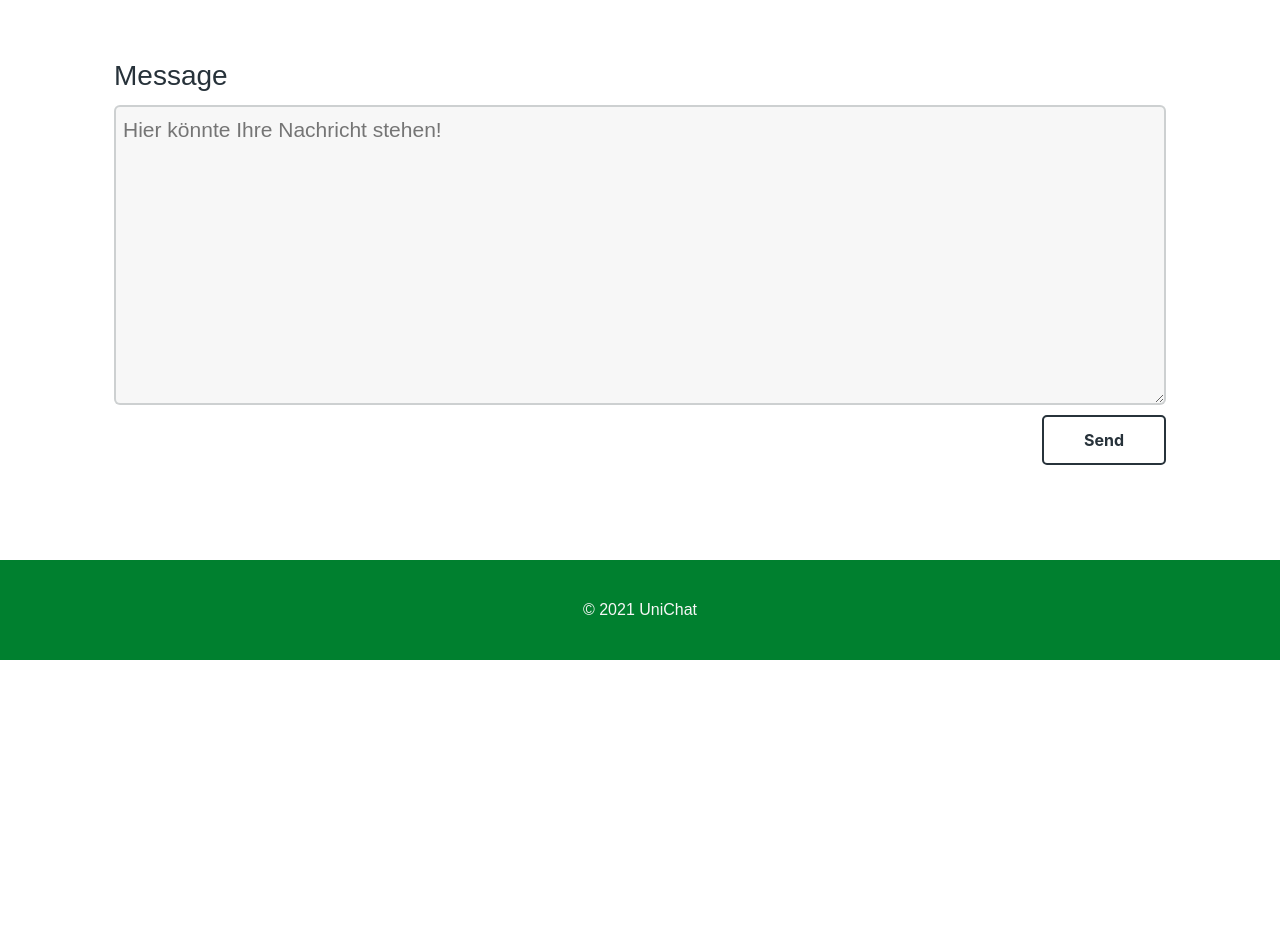
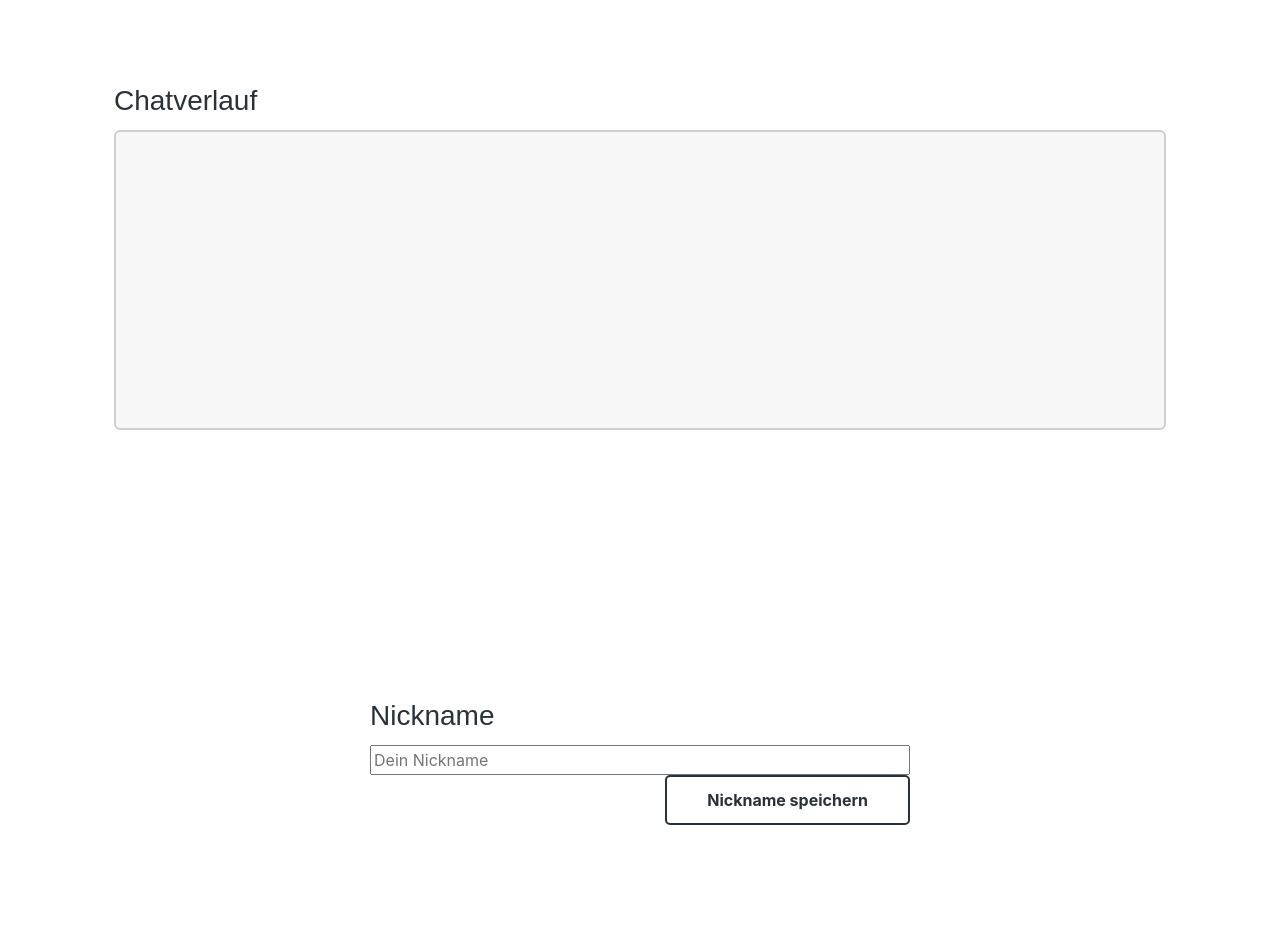
Before and after one commit to fabian-gubler/chatapp, an Angular app: page / in a window 1280 px wide. Shown: the part 140-1092 px from the top of the page. Before the commit the page ends 800 px from the top, so only its background shows below. Built offline with nearby package versions, Linux system fonts and the light colour scheme.

Commit message:
history+nickname

```diff
--- a/src/app/app.component.html
+++ b/src/app/app.component.html
@@ -1,3 +1,5 @@
 <app-header></app-header>
-<app-message></app-message>
+<app-chat_history [history]='messageHistory'></app-chat_history>
+<app-nickname (submitNickname) = 'onSubmitNickname($event)'></app-nickname>
+<app-message [nickname]='nickname' (submitMessage) = "onSubmitMessage($event)"></app-message>
 <app-footer></app-footer>
--- a/src/app/app.component.ts
+++ b/src/app/app.component.ts
@@ -7,4 +7,18 @@ import { Component } from '@angular/core';
 })
 export class AppComponent {
   title = 'app';
+
+  public messageHistory = '';
+
+  public nickname = '';
+
+  public onSubmitMessage(message: string): void {
+    this.messageHistory += message
+
+  }
+
+  public onSubmitNickname(nickname: string): void {
+    this.nickname = nickname
+  }
+
 }
--- /dev/null
+++ b/src/app/chat_history/chat_history.component.css
@@ -0,0 +1,63 @@
+.history-outercontainer{
+    width: 90%;
+    border-radius: 3px;
+    padding: 50px;
+
+    display: flex;
+    justify-content: flex-start;
+    flex-direction: column;
+    flex-wrap: wrap;
+  }
+
+.history-textcontainer{
+    width: 100%;
+    border-radius: 3px;
+    padding: 50px;
+
+    display: flex;
+    justify-content: flex-start;
+    flex-direction: column;
+    flex-wrap: wrap;
+    font-family: Arial, Helvetica, sans-serif;
+    font-size: 21px;
+    border: 2px solid var(--light-divider-color);
+    border-radius: 6px;
+    background-color: var(--light-bg-color);
+    margin-bottom: 10px;
+    padding: 7px;
+
+    height: calc(100vh - 350px);
+    max-height: 300px;
+    min-height: 50px;
+  }
+
+  .history-outercontainer label{
+    font-size: 28px;
+    color: var(--light-text-color);
+  }
+
+  .writeHistory{
+    display: flex;
+    justify-content: center;
+    align-items: center;
+    height: calc(100vh - 200px);
+  }
+
+  @media (max-width: 600px), (max-height: 500px){
+    .history-outercontainer {
+      width: 100%;
+      padding: 25px;
+    }
+    .history-outercontainer label{
+      font-size: 21px;
+    }
+    .history-textcontainer{
+      height: calc(100vh - 200px);
+      max-height: 300px;
+      font-size: 16px;
+    }
+    .writeHistory{
+      height: calc(100vh - 100px);
+
+  }
+  }
--- /dev/null
+++ b/src/app/chat_history/chat_history.component.html
@@ -0,0 +1,7 @@
+<div class = writeHistory>
+    <div class = history-outercontainer>
+        <label for="history">Chatverlauf</label>
+        <div class = "form control history-textcontainer" [innerHTML] = 'history'>
+        </div>
+    </div>
+</div>
--- /dev/null
+++ b/src/app/chat_history/chat_history.component.ts
@@ -0,0 +1,17 @@
+import { Component, Input, OnInit } from '@angular/core';
+
+@Component({
+  selector: 'app-chat_history',
+  templateUrl: './chat_history.component.html',
+  styleUrls: ['./chat_history.component.css']
+})
+export class Chat_historyComponent implements OnInit {
+
+  @Input() public history = '';
+
+  constructor() { }
+
+  ngOnInit() {
+  }
+
+}
--- a/src/app/message/message.component.html
+++ b/src/app/message/message.component.html
@@ -1,7 +1,7 @@
 <div class="writeText">
   <div class="textbox">
     <label for="message">Message</label>
-    <textarea id="message" rows="5" placeholder="Hier könnte Ihre Nachricht stehen!" [(ngModel)]="chatMessage" (keyup.enter)="post_message(chatMessage)"></textarea>
-    <button class="button" (click)="post_message(chatMessage)" [disabled]="!chatMessage">Send</button>
+    <textarea id="message" rows="5" placeholder="Hier könnte Ihre Nachricht stehen!" [(ngModel)]="chatMessage" (keyup.enter)="post_message(chatMessage, nickname)"></textarea>
+    <button class="button" (click)="post_message(chatMessage, nickname)" [disabled]="!chatMessage">Send</button>
   </div>
 </div>
--- a/src/app/message/message.component.ts
+++ b/src/app/message/message.component.ts
@@ -1,4 +1,5 @@
-import { Component, OnInit } from '@angular/core';
+import { Message } from '@angular/compiler/src/i18n/i18n_ast';
+import { Component, Output, EventEmitter, Input } from '@angular/core';
 
 @Component({
   selector: 'app-message',
@@ -8,18 +9,28 @@ import { Component, OnInit } from '@angular/core';
 
 export class MessageComponent {
 
+  @Input() public nickname = '';
+
+  @Output() public submitMessage = new EventEmitter<string>();
+
   public chatMessage = '';
 
-  public post_message(message: string): void {
+  public post_message(message: string, nickname: string): void {
 
-    /* test for empty (empty or newline because enter; maybe profanity filter*/
+    /* test for empty (empty or newline because enter; maybe profanity filter -- Problem : Closing Error with Enter prompts another error because of keyup event*/
     if (message === '' || message.startsWith('\n')) {
+      window.alert("Du kannst keine leeren Nachrichten abschicken");
+
+      this.chatMessage = '';
       return
     }
-    console.log(message)
 
-    this.chatMessage = ''
+    const timestamp: string = new Date().toLocaleString('de');
+    const finalmessage = `${nickname} : ${message} - ${timestamp} <br>`;
 
+
+    this.submitMessage.emit(finalmessage);
+    this.chatMessage = '';
 
     return
   }
--- /dev/null
+++ b/src/app/nickname/nickname.component.css
@@ -0,0 +1,59 @@
+.writeNickname{
+    display: flex;
+    justify-content: center;
+    align-items: center;
+    height: calc(100vh - 400px);
+  }
+
+  .nicknamebox {
+    width: 50%;
+    border-radius: 3px;
+    padding: 50px;
+
+    display: flex;
+    justify-content: flex-start;
+    flex-direction: column;
+    flex-wrap: wrap;
+  }
+
+  .nicknamebox label {
+    font-size: 28px;
+    color: var(--light-text-color);
+  }
+
+  .nicknamebox textarea {
+    font-family: Arial, Helvetica, sans-serif;
+    font-size: 21px;
+    border: 2px solid var(--light-divider-color);
+    border-radius: 6px;
+    background-color: var(--light-bg-color);
+    margin-bottom: 10px;
+    padding: 7px;
+
+    height: 50px;
+
+  }
+
+  .nicknamebox textarea:focus {
+    border: 1px solid var(--light-highlight-color);
+    box-shadow: 0 0 5px var(--light-highlight-color);
+  }
+
+  @media (max-width: 600px), (max-height: 500px){
+    .nicknamebox {
+      width: 100%;
+      padding: 25px;
+    }
+    .nicknamebox label{
+      font-size: 21px;
+    }
+    .nicknamebox textarea {
+      height: 50px;
+      max-height: 300px;
+      font-size: 16px;
+    }
+    .writeNickname{
+      height: calc(100vh - 100px);
+
+  }
+  }
--- /dev/null
+++ b/src/app/nickname/nickname.component.html
@@ -0,0 +1,7 @@
+<div class="writeNickname">
+  <div class="nicknamebox">
+    <label for="Nickname">Nickname</label>
+    <input type="text" placeholder="Dein Nickname" maxlength="15" [(ngModel)]='init_nickname' (keyup.enter)=save_nickname(init_nickname)>
+    <button class = 'button' type = 'submit' (click)="save_nickname(init_nickname)">Nickname speichern</button>
+  </div>
+</div>
--- /dev/null
+++ b/src/app/nickname/nickname.component.ts
@@ -0,0 +1,31 @@
+import { Component, Output, OnInit, EventEmitter } from '@angular/core';
+
+@Component({
+  selector: 'app-nickname',
+  templateUrl: './nickname.component.html',
+  styleUrls: ['./nickname.component.css']
+})
+export class NicknameComponent implements OnInit {
+
+  @Output() public submitNickname = new EventEmitter<string>();
+
+  public init_nickname = ''
+  public savemsg = ''
+
+  public save_nickname(nickname: string): void {
+    this.submitNickname.emit(nickname);
+
+    this.savemsg = 'Nickname: ' + nickname + ' gespeichert'
+
+    window.alert(this.savemsg)
+
+    return
+
+  }
+
+  constructor() { }
+
+  ngOnInit() {
+  }
+
+}
```
Also changed, not shown: src/app/app.module.ts (+7 -3 lines), 2 other files (tests, documents, lock files or other folders).
